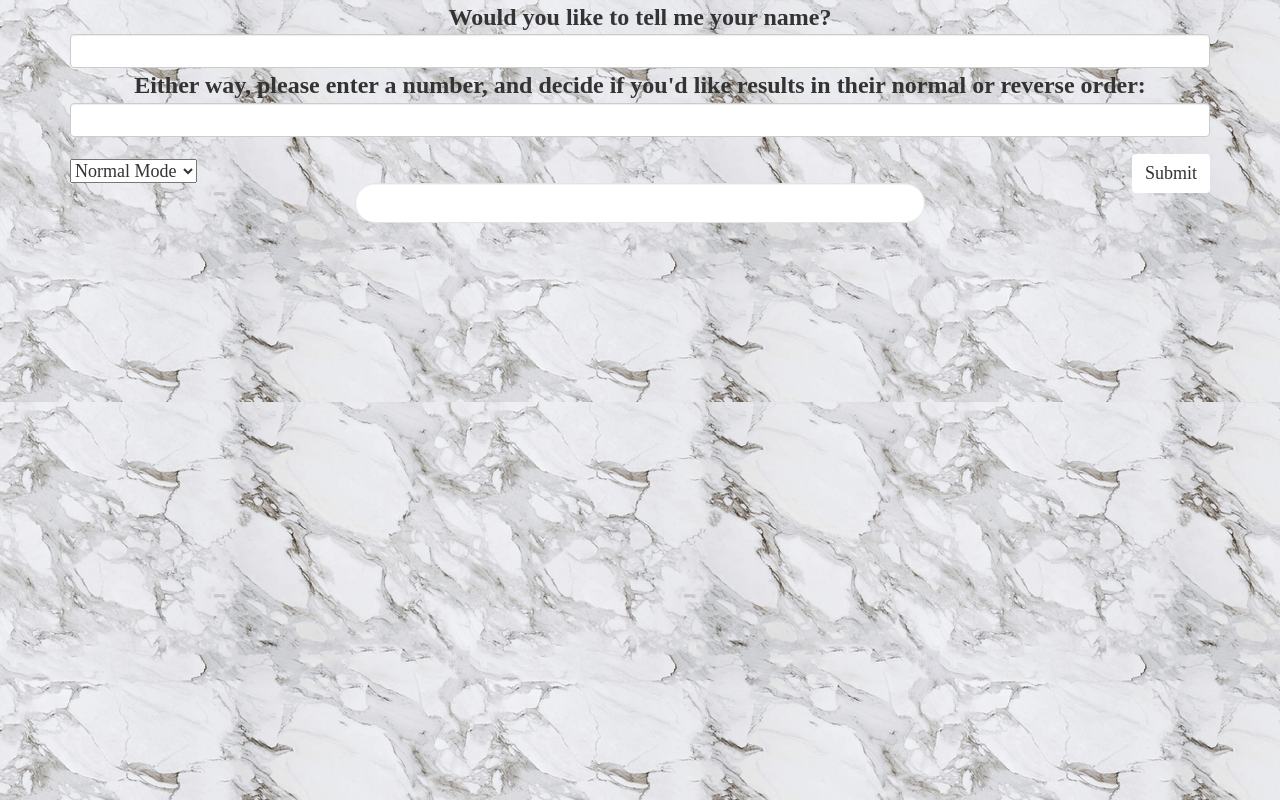
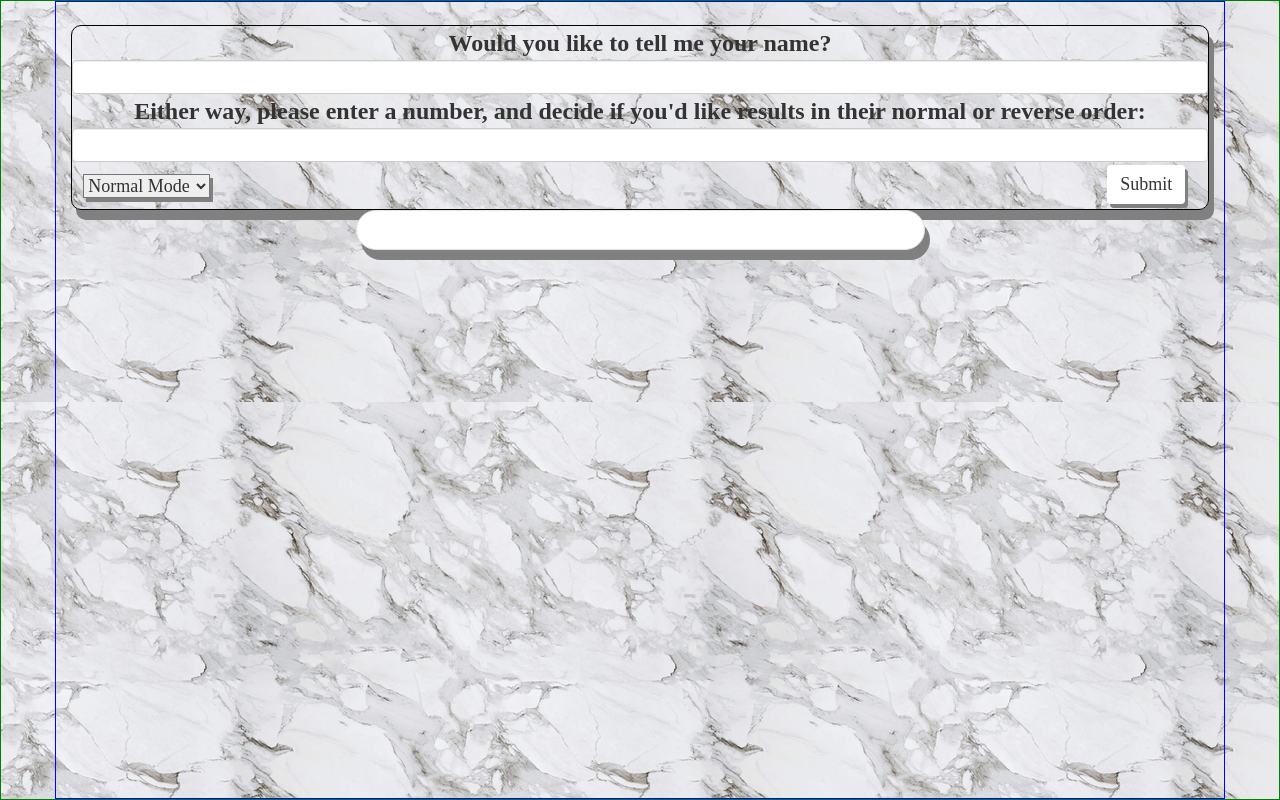
Before and after one commit to CHuber42/W3-code-review, a plain HTML site: page index.html in a window 1280 px wide. Drawn offline with Linux system fonts and the light colour scheme.

Commit message:
toying with slidable background; see: https://css-tricks.com/books/fundamental-css-tactics/infinite-scrolling-background-image/

```diff
--- a/css/styles.css
+++ b/css/styles.css
@@ -1,13 +1,11 @@
-html, body {
-  height: 99%;
-
+html {
+  height: 100%;
 }
 
 body {
+  height: 100%;
   font-family: 'IM Fell French Canon SC', serif;
   background-image: url("../img/marble.png");
-  background-repeat: repeat;
-  background-attachment: fixed;
 }
 
 label {
@@ -16,20 +14,26 @@ label {
   text-align: center;
   width: 100%;
   font-size: x-large;
+
 }
 
 select {
   margin: auto;
-  margin-top: 2%;
+  margin-top: 1%;
   font-size: large;
   font-family: 'IM Fell French Canon SC', serif;
+  box-shadow: 3px 4px gray;
+  margin-bottom: 1%;
+  margin-left: 1%;
 }
 
 .btn {
   background-color: white;
   float: right;
   font-size: large;
-  margin-top: 1.5%;
+  margin-top: .2%;
+  margin-right: 2%;
+  box-shadow: 3px 4px gray;
 }
 
 #publishingBox {
@@ -39,9 +43,24 @@ select {
   background-color: white;
   border-radius: 30px;
   font-weight: 800;
-  animation: mymove 5s infinite;
+
+  box-shadow: 5px 10px gray;
 }
 
-@keyframes mymove {
-  50% {box-shadow: 10px 20px 30px blue;}
+form {
+  margin-top: 2%;
+  border: 1px solid black;
+  box-shadow: 5px 10px gray;
+  border-radius: 10px;
 }
+
+.container{
+  border: 1px solid blue;
+  min-height: 100%;
+  overflow: hidden;
+}
+
+body {
+  border: 1px solid green;
+  height: 100%;
+}
--- a/index.html
+++ b/index.html
@@ -9,14 +9,13 @@
   </head>
   <body>
     <div class="container">
-
+      <div class="sliding-background">
         <form id="inputForm">
           <label for="input">Would you like to tell me your name?</label>
           <input id="name" type="int" class="form-control">
 
           <label for="input">Either way, please enter a number, and decide if you'd like results in their normal or reverse order:</label>
           <input id="input" type="int" class="form-control">
-
 
 
           <select id="mode">
@@ -31,7 +30,7 @@
         <div id="publishingBox" class="well">
 
         </div>
-
+      </div>
     </div>
   </body>
 </html>
```
Lines whose indentation alone changed are shown as unchanged.
